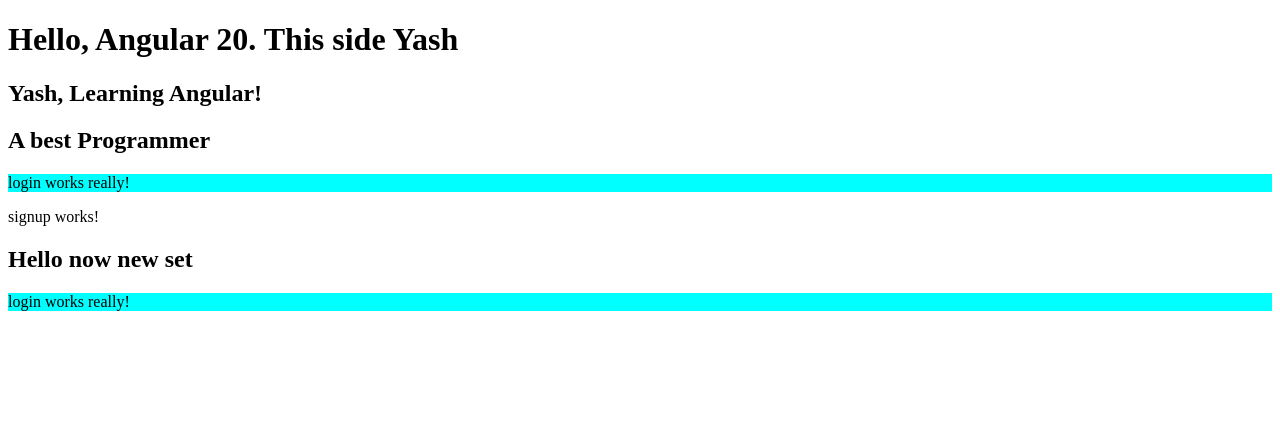
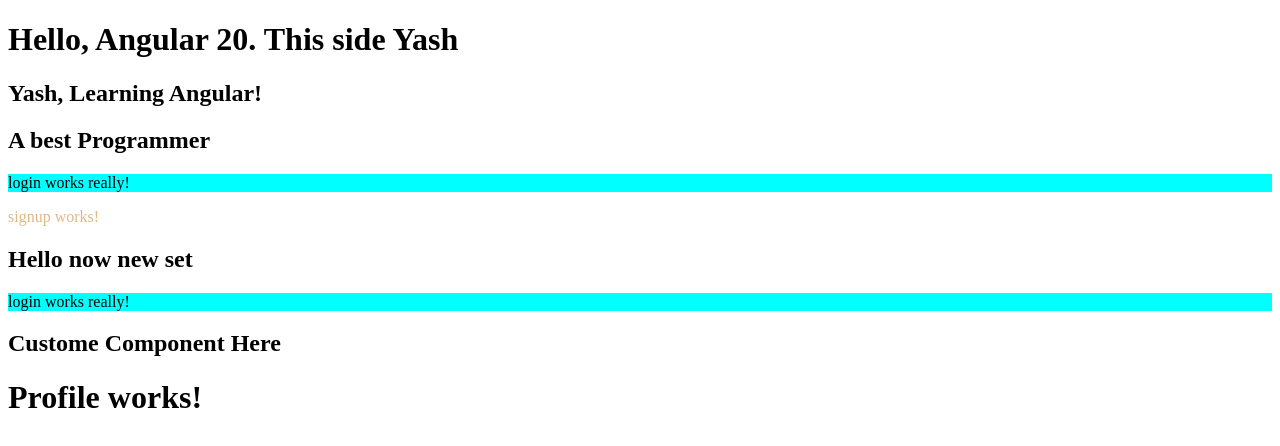
Before and after one commit to yashkmuar/Angular-Learn, an Angular app: page / in a window 1280 px wide. Shown: the top 446 px of the page. Built offline with nearby package versions, Linux system fonts and the light colour scheme.

Commit message:
Custom component added

```diff
--- a/src/app/app.html
+++ b/src/app/app.html
@@ -7,3 +7,6 @@
 
 <h2>Hello now new set</h2>
 <app-login></app-login>
+
+<h2>Custome Component Here</h2>
+<app-profile></app-profile>
--- a/src/app/app.ts
+++ b/src/app/app.ts
@@ -2,10 +2,11 @@
 import { RouterOutlet } from '@angular/router';
 import { Login } from "./login/login";
 import { Signup } from "./signup/signup";
+import { Profile } from "./profile/profile";
 
 @Component({
   selector: 'app-root',
-  imports: [Login, Signup],
+  imports: [Login, Signup, Profile],
   templateUrl: './app.html',
   styleUrl: './app.css'
 })
--- /dev/null
+++ b/src/app/profile/profile.ts
@@ -0,0 +1,10 @@
+import {Component} from '@angular/core';
+
+@Component({
+    selector: 'app-profile',
+    template:'<h1>Profile works!</h1>'
+})
+
+export class Profile{
+
+}
--- a/src/app/signup/signup.html
+++ b/src/app/signup/signup.html
@@ -1 +1 @@
-<p>signup works!</p>
+<p style="color: burlywood">signup works!</p>
```
